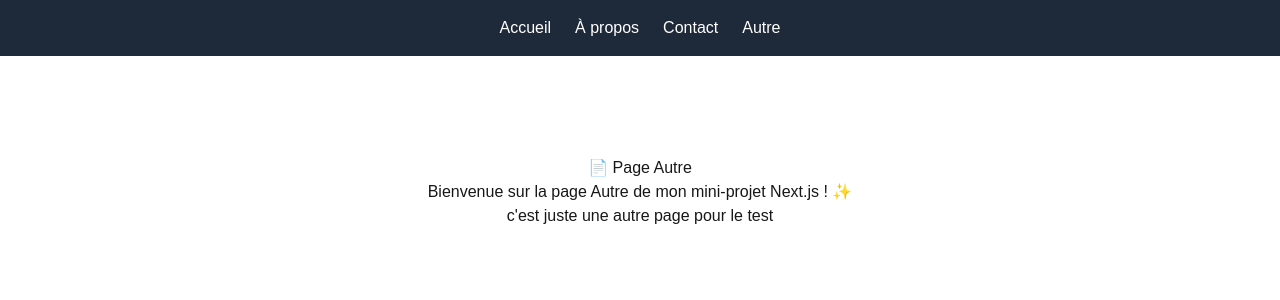
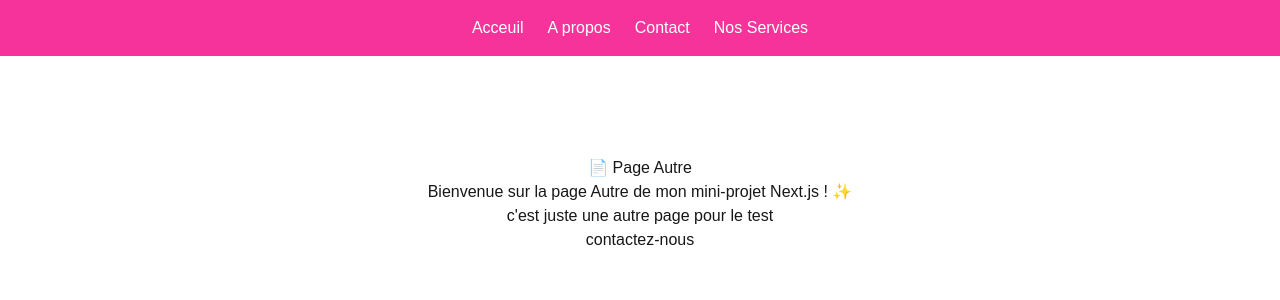
Before and after one commit to RihemNabi/first-next, a Next.js app: page /autre in a window 1280 px wide. Shown: the top 300 px of the page. Built offline with nearby package versions, Linux system fonts and the light colour scheme.

Commit message:
Changement dans la barre NAV Header + Créartion de la page Services

```diff
--- a/app/autre/page.jsx
+++ b/app/autre/page.jsx
@@ -1,9 +1,11 @@
+import Link from "next/link";
 export default function AutrePage() {
   return (
     <div style={{ textAlign: "center", marginTop: "100px" }}>
       <h1>📄 Page Autre</h1>
       <p>Bienvenue sur la page Autre de mon mini-projet Next.js ! ✨</p>
       <p>c'est juste une autre page pour le test</p>
+      <Link href="/contact">contactez-nous</Link>
     </div>
   );
 }
--- a/app/first/page.jsx
+++ b/app/first/page.jsx
@@ -4,6 +4,7 @@ export default function HelloPage() {
       <h1>🎉 Bienvenue , vous etes maintenant dans la page hello 🎉</h1>
       <p>officiellement sur ma première page Next.js ✨</p>
       <p>Lancement de mon mini-projet </p>
+      <a href="/apropos">contactez-nous</a>
     </div>
   );
 }
--- /dev/null
+++ b/app/services/page.jsx
@@ -0,0 +1,22 @@
+import Link from "next/link";
+import { title } from "process";
+const services = [
+  { id: "1", title: "Premier Service" },
+  { id: "2", title: "Deuxième Service" },
+  { id: "3", title: "Troisième Service" },
+];
+
+export default function ServicesList() {
+  return (
+    <div>
+      <h1>Nos Services</h1>
+      <ul>
+        {services.map((service) => (
+          <li key={service.id}>
+            <Link href={`/services/${service.id}`}>{service.name}</Link>
+          </li>
+        ))}
+      </ul>
+    </div>
+  );
+}
--- a/components/Header.jsx
+++ b/components/Header.jsx
@@ -1,13 +1,12 @@
 import Link from "next/link";
-
 export default function Header() {
   return (
-    <header className="bg-gray-800 text-white p-4 text-center">
+    <header className="bg-pink-500 text-white p-4 text-center ">
       <nav className="flex justify-center gap-6">
-        <Link href="/">Accueil</Link>
-        <Link href="/apropos">À propos</Link>
+        <Link href="/">Acceuil</Link>
+        <Link href="/apropos">A propos</Link>
         <Link href="/contact">Contact</Link>
-        <Link href="/autre">Autre</Link>
+        <Link href="/services">Nos Services</Link>
       </nav>
     </header>
   );
```
Also changed, not shown: package.json (+6 -3 lines), tsconfig.json (added, +35 -0 lines), app/services/[id]/page.jsx (added), 1 other file (tests, documents, lock files or other folders).
